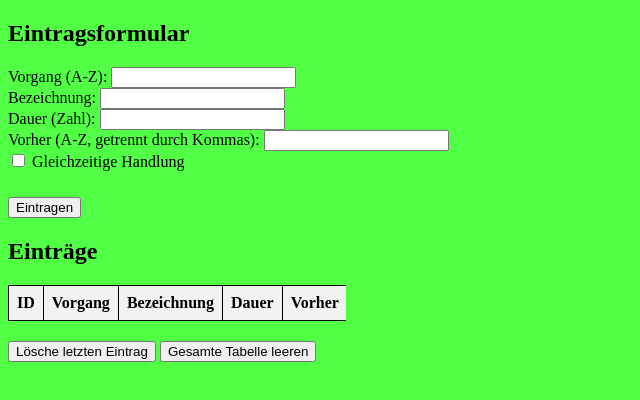
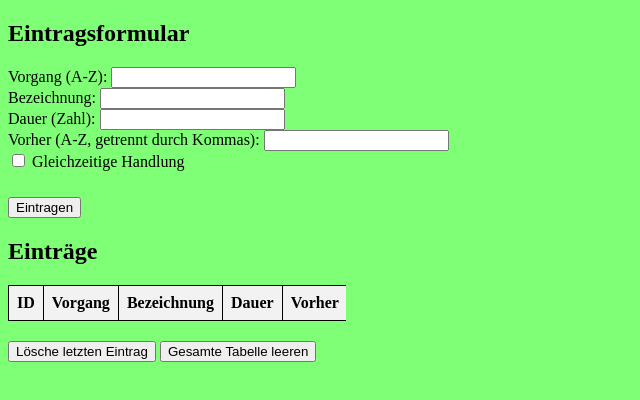
Before and after one commit to hotdib/netzplan, a plain HTML site: page index.html in a window 1280 px wide. Shown: the whole page, without its empty margins (0-640 px from the left). Drawn offline with Linux system fonts and the light colour scheme.

Commit message:
Update index.html

```diff
--- a/index.html
+++ b/index.html
@@ -7,7 +7,7 @@
 	<title>Formular mit Tabelle</title>
 	<style>
 		body {
-			background-color: #51ff45;
+			background-color: #7fff75;
 		}
 
 		table,
```
